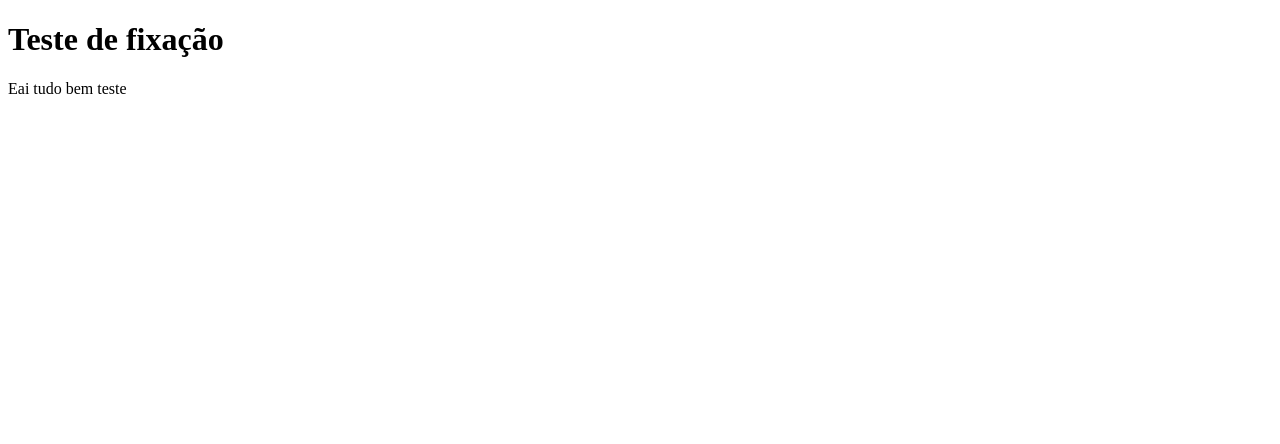
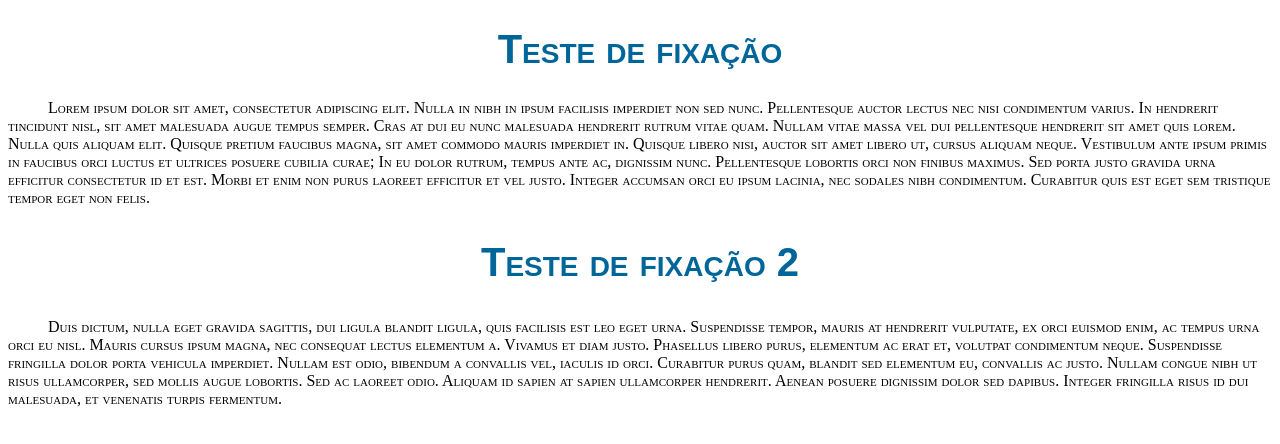
Before and after one commit to BRaguiarpereira/AulasHtml5, a website: page public_html/index.html in a window 1280 px wide. Drawn offline with Linux system fonts and the light colour scheme.

Commit message:
Estrutura css

```diff
--- a/public_html/index.html
+++ b/public_html/index.html
@@ -9,9 +9,31 @@ and open the template in the editor.
         <title>Pagina teste</title>
         <meta charset="UTF-8">
         <meta name="viewport" content="width=device-width, initial-scale=1.0">
+        <style>
+            body{
+                background-color: #fff;
+            }
+            h1,h2{
+                font-family: Arial,Helvetica;
+                font-size: 40px;
+                font-style: normal;
+                font-variant: small-caps;
+                text-align: center;
+                color: #006699
+
+            }
+            p{
+               font-variant: small-caps;
+               text-align: left;
+               text-indent: 40px;
+            }
+
+        </style>
     </head>
     <body>
         <h1>Teste de fixação</h1>
-        <p>Eai tudo bem teste</p>
+        <p>Lorem ipsum dolor sit amet, consectetur adipiscing elit. Nulla in nibh in ipsum facilisis imperdiet non sed nunc. Pellentesque auctor lectus nec nisi condimentum varius. In hendrerit tincidunt nisl, sit amet malesuada augue tempus semper. Cras at dui eu nunc malesuada hendrerit rutrum vitae quam. Nullam vitae massa vel dui pellentesque hendrerit sit amet quis lorem. Nulla quis aliquam elit. Quisque pretium faucibus magna, sit amet commodo mauris imperdiet in. Quisque libero nisi, auctor sit amet libero ut, cursus aliquam neque. Vestibulum ante ipsum primis in faucibus orci luctus et ultrices posuere cubilia curae; In eu dolor rutrum, tempus ante ac, dignissim nunc. Pellentesque lobortis orci non finibus maximus. Sed porta justo gravida urna efficitur consectetur id et est. Morbi et enim non purus laoreet efficitur et vel justo. Integer accumsan orci eu ipsum lacinia, nec sodales nibh condimentum. Curabitur quis est eget sem tristique tempor eget non felis.</p>
+        <h2>Teste de fixação 2</h2>
+        <p>Duis dictum, nulla eget gravida sagittis, dui ligula blandit ligula, quis facilisis est leo eget urna. Suspendisse tempor, mauris at hendrerit vulputate, ex orci euismod enim, ac tempus urna orci eu nisl. Mauris cursus ipsum magna, nec consequat lectus elementum a. Vivamus et diam justo. Phasellus libero purus, elementum ac erat et, volutpat condimentum neque. Suspendisse fringilla dolor porta vehicula imperdiet. Nullam est odio, bibendum a convallis vel, iaculis id orci. Curabitur purus quam, blandit sed elementum eu, convallis ac justo. Nullam congue nibh ut risus ullamcorper, sed mollis augue lobortis. Sed ac laoreet odio. Aliquam id sapien at sapien ullamcorper hendrerit. Aenean posuere dignissim dolor sed dapibus. Integer fringilla risus id dui malesuada, et venenatis turpis fermentum.</p>
     </body>
 </html>
```
